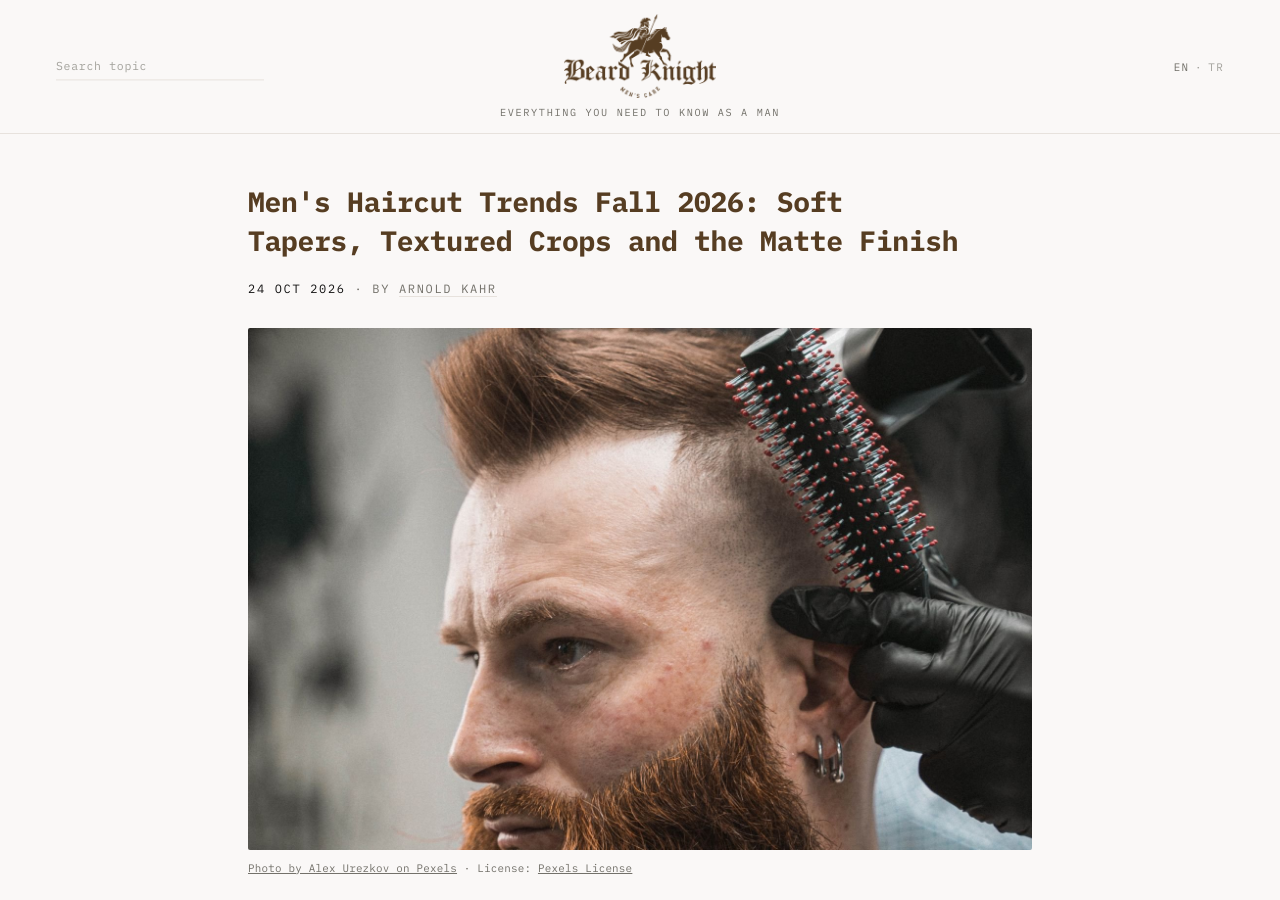
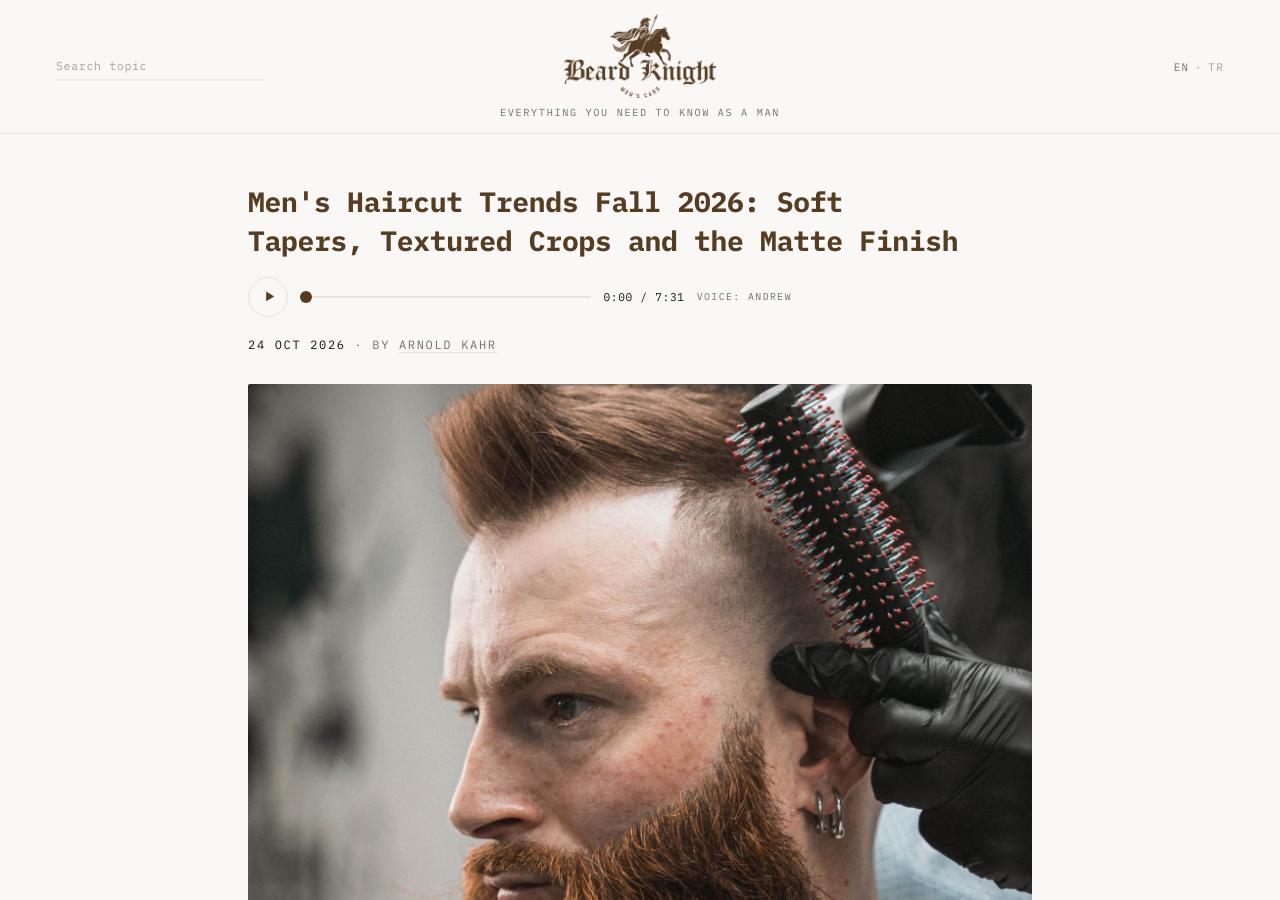
Before and after one commit to architect-high-level-core/beard-knight, a Jekyll site: the page built from _posts/2026-10-24-mens-haircut-trends-fall-2026-soft-tapers-textured-crops-and-the-matte-finish.md, in a window 1280 px wide and 900 px high. Built offline with Jekyll 4.4.1, drawn with Linux system fonts in a browser that asks for light colours; some of the changed lines change nothing that is shown.

Commit message:
Add read-aloud audio for EN posts (batch 23, 1 mp3)

```diff
--- a/_posts/2026-10-24-mens-haircut-trends-fall-2026-soft-tapers-textured-crops-and-the-matte-finish.md
+++ b/_posts/2026-10-24-mens-haircut-trends-fall-2026-soft-tapers-textured-crops-and-the-matte-finish.md
@@ -11,6 +11,9 @@ image_credit: "Photo by Alex Urezkov on Pexels"
 image_license: "Pexels License"
 image_license_url: "https://www.pexels.com/license/"
 image_source_url: "https://www.pexels.com/photo/bearded-man-having-a-haircut-10024235/"
+audio: /assets/audio/mens-haircut-trends-fall-2026-soft-tapers-textured-crops-and-the-matte-finish.mp3
+audio_voice: Andrew
+audio_duration: "7:31"
 ---
 
 Fall is when men book the haircut that has to carry them through dark mornings, hats and heavy coats. The **men's haircut trends of fall 2026** all point the same way: softer tapers instead of razor-sharp fades, texture instead of shine, and cuts that still look good three weeks after you leave the chair.
```
Also changed, not shown: 1 other file.
